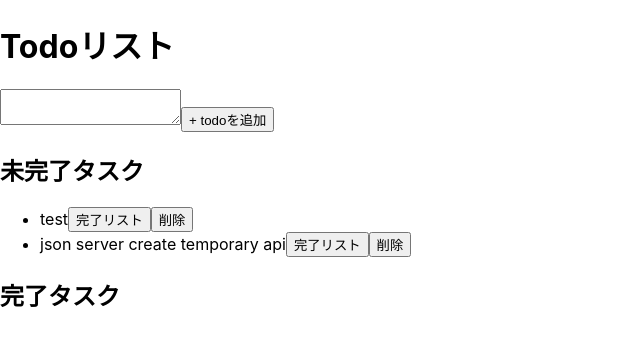
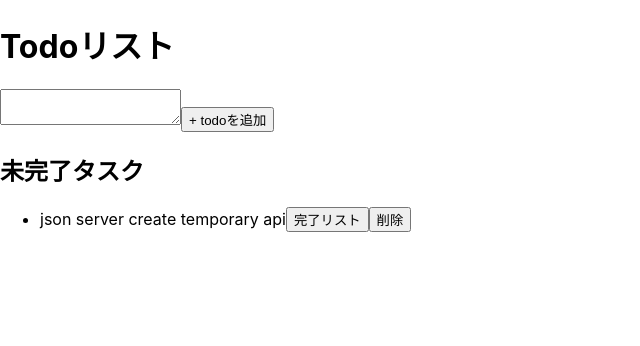
Before and after one commit to akiyama-prog/react-todo, a React (Create React App) app: page / in a window 1280 px wide. Shown: the top 346 px of the page, without its empty margins (0-640 px from the left). Built offline with nearby package versions, Linux system fonts and the light colour scheme; data requests are answered from the project's data file.

Commit message:
コンポーネント化

```diff
--- a/db.json
+++ b/db.json
@@ -4,11 +4,6 @@
       "id": 2,
       "content": "json server create temporary api",
       "done": false
-    },
-    {
-      "content": "test",
-      "id": "01FP8019K6RQBY41R68M7FH0Y7",
-      "done": false
     }
   ]
 }
--- a/src/components/App.js
+++ b/src/components/App.js
@@ -1,39 +1,8 @@
 import React, { useRef } from "react";
 import { useTodo } from "../hooks/useTodo";
 import { TodoAdd } from "./TodoAdd";
-
-const TodoTitle = ({ title, as }) => {
-    if (as === 'h1') return <h1>{title}</h1>;
-    if (as === 'h2') return <h2>{title}</h2>;
-    return <p>{title}</p>;
-};
-
-const TodoItem = ({ todo, toggleTodoListItemStatus, deleteTodoListItem }) => {
-    //todoの状態を反転させる関数を実行させる関数
-    const handleToggleTodoListItemStatus = () => toggleTodoListItemStatus(todo.id, todo.done);
-    const handleDeleteTodoListItem = () => deleteTodoListItem(todo.id);
-    return (
-        <li>
-            { todo.content}
-            < button onClick={handleToggleTodoListItemStatus} >
-                {todo.done ? '未完了リストへ' : '完了リスト'}
-            </button>
-            <button onClick={handleDeleteTodoListItem}>削除</button>
-        </li>
-    );
-};
-
-const TodoList = ({ todoList, toggleTodoListItemStatus, deleteTodoListItem }) => {
-    return (
-        <ul>
-            {todoList.map((todo) => (
-                <TodoItem todo={todo} key={todo.id} toggleTodoListItemStatus={toggleTodoListItemStatus} deleteTodoListItem={deleteTodoListItem}></TodoItem>
-            ))}
-        </ul>
-    );
-};
-
-
+import { TodoTitle } from "./TodoTitle";
+import { TodoList } from "./TodoList";
 
 function App() {
     const {
@@ -64,14 +33,13 @@ function App() {
 
             <TodoAdd inputEl={inputEl} handleAddTodoListItem={handleAddTodoListItem} buttonText="+ todoを追加" />
 
-            <TodoTitle title='未完了タスク' as='h2'></TodoTitle>
             <TodoList todoList={inCompletedList}
                 toggleTodoListItemStatus={toggleTodoListItemStatus}
                 deleteTodoListItem={deleteTodoListItem}
+                title='未完了タスク' as='h2'
             />
 
-            <TodoTitle title='完了タスク' as='h2'></TodoTitle>
-            <TodoList todoList={completedList} toggleTodoListItemStatus={toggleTodoListItemStatus} deleteTodoListItem={deleteTodoListItem} />
+            <TodoList todoList={completedList} toggleTodoListItemStatus={toggleTodoListItemStatus} deleteTodoListItem={deleteTodoListItem} title='完了タスク' as='h2' />
 
         </>
     );
--- /dev/null
+++ b/src/components/TodoItem.js
@@ -0,0 +1,14 @@
+export const TodoItem = ({ todo, toggleTodoListItemStatus, deleteTodoListItem }) => {
+    //todoの状態を反転させる関数を実行させる関数
+    const handleToggleTodoListItemStatus = () => toggleTodoListItemStatus(todo.id, todo.done);
+    const handleDeleteTodoListItem = () => deleteTodoListItem(todo.id);
+    return (
+        <li>
+            { todo.content}
+            < button onClick={handleToggleTodoListItemStatus} >
+                {todo.done ? '未完了リストへ' : '完了リスト'}
+            </button>
+            <button onClick={handleDeleteTodoListItem}>削除</button>
+        </li>
+    );
+};
--- /dev/null
+++ b/src/components/TodoList.js
@@ -0,0 +1,19 @@
+import { TodoItem } from "./TodoItem";
+import { TodoTitle } from "./TodoTitle";
+
+export const TodoList = ({ todoList, toggleTodoListItemStatus, deleteTodoListItem, title, as }) => {
+    return (
+        <>
+            {todoList.length !== 0 && (
+                <>
+                    <TodoTitle title={title} as={as} />
+                    <ul>
+                        {todoList.map((todo) => (
+                            <TodoItem todo={todo} key={todo.id} toggleTodoListItemStatus={toggleTodoListItemStatus} deleteTodoListItem={deleteTodoListItem}></TodoItem>
+                        ))}
+                    </ul>
+                </>
+            )}
+        </>
+    );
+};
--- /dev/null
+++ b/src/components/TodoTitle.js
@@ -0,0 +1,8 @@
+import React, { memo } from 'react';
+
+//react.memoでパフォーマンスチューニング
+export const TodoTitle = memo(({ title, as }) => {
+    if (as === 'h1') return <h1>{title}</h1>;
+    if (as === 'h2') return <h2>{title}</h2>;
+    return <p>{title}</p>;
+});
```
